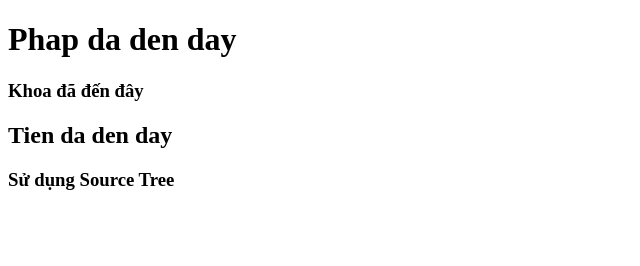
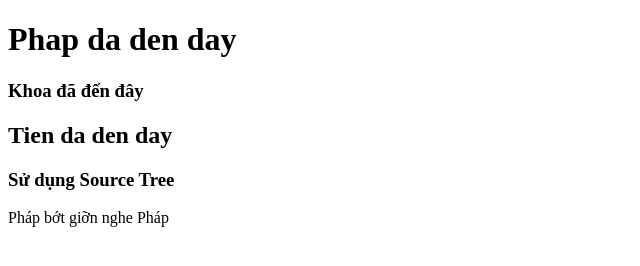
Before and after one commit to khoanguyen84/KPT_APP, a website: page index.html in a window 1280 px wide. Shown: the whole page, without its empty margins (0-640 px from the left). Drawn offline with Linux system fonts and the light colour scheme.

Commit message:
Khoa update

```diff
--- a/index.html
+++ b/index.html
@@ -11,5 +11,6 @@
     <h3>Khoa đã đến đây</h3>
     <h2>Tien da den day</h2>
     <h3>Sử dụng Source Tree</h3>
+    <p>Pháp bớt giỡn nghe Pháp</p>
 </body>
 </html>
```
